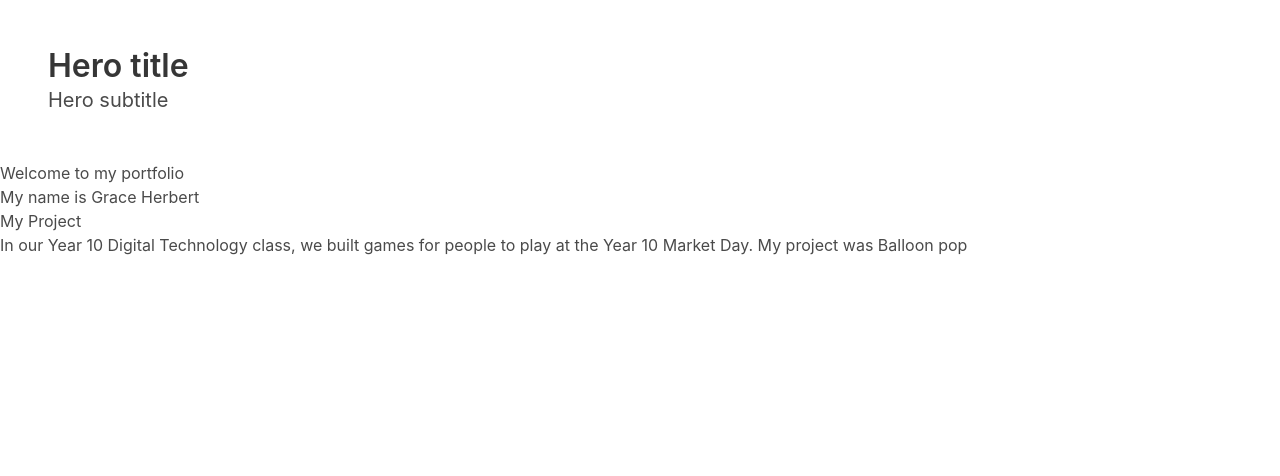
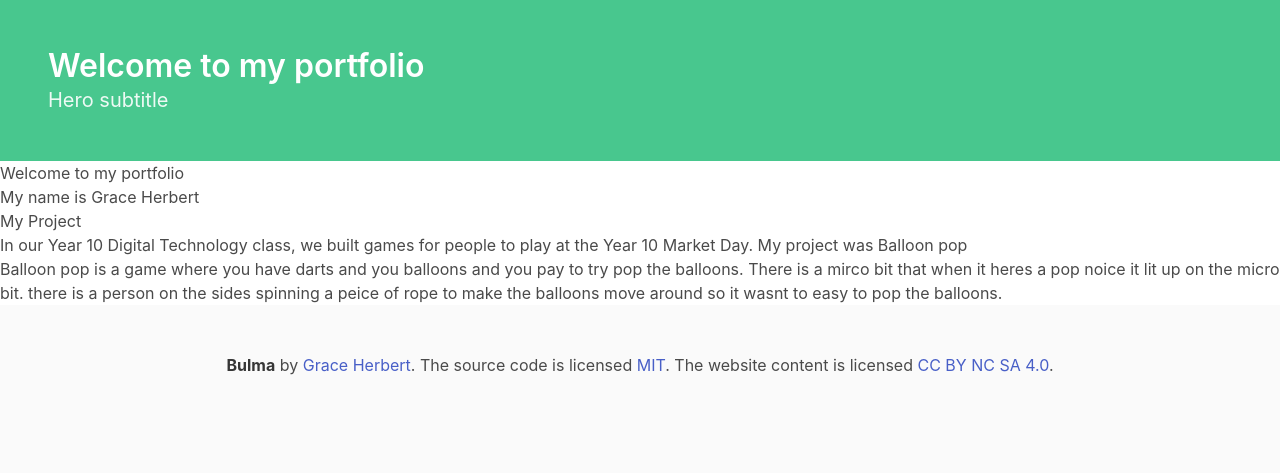
Before and after one commit to craighead-diocesan-school/portfolio-GraceHerbert, a plain HTML site: page index.html in a window 1280 px wide. Drawn offline with nearby package versions, Linux system fonts and the light colour scheme.

Commit message:
Update index.html

```diff
--- a/index.html
+++ b/index.html
@@ -4,14 +4,14 @@
 
 <body>
   <header>
-    <section class="hero">
+    <section class="hero is-success">
       <div class="hero-body">
-        <p class="title">
-          Hero title
-        </p>
-        <p class="subtitle">
+        <h1 class="title">
+          Welcome to my portfolio
+        </h1>
+        <h2 class="subtitle">
           Hero subtitle
-        </p>
+        </h2>
       </div>
     </section>
     <h1>Welcome to my portfolio</h1>
@@ -22,4 +22,13 @@
     <h2>My Project</h2>
     <p>In our Year 10 Digital Technology class, we built games for people to play at the Year 10 Market Day. My project was Balloon pop</p>
   </main>
-</body>
+  <p> Balloon pop is a game where you have darts and you balloons and you pay to try pop the balloons. There is a mirco bit that when it heres a pop noice it lit up on the micro bit. there is a person on the sides spinning a peice of rope to make the balloons move around so it wasnt to easy to pop the balloons.</p>
+  <footer class="footer">
+    <div class="content has-text-centered">
+      <p>
+        <strong>Bulma</strong> by <a href="https://jgthms.com">Grace Herbert</a>. The source code is licensed
+        <a href="http://opensource.org/licenses/mit-license.php">MIT</a>. The website content
+        is licensed <a href="http://creativecommons.org/licenses/by-nc-sa/4.0/">CC BY NC SA 4.0</a>.
+      </p>
+    </div>
+  </footer>
```
